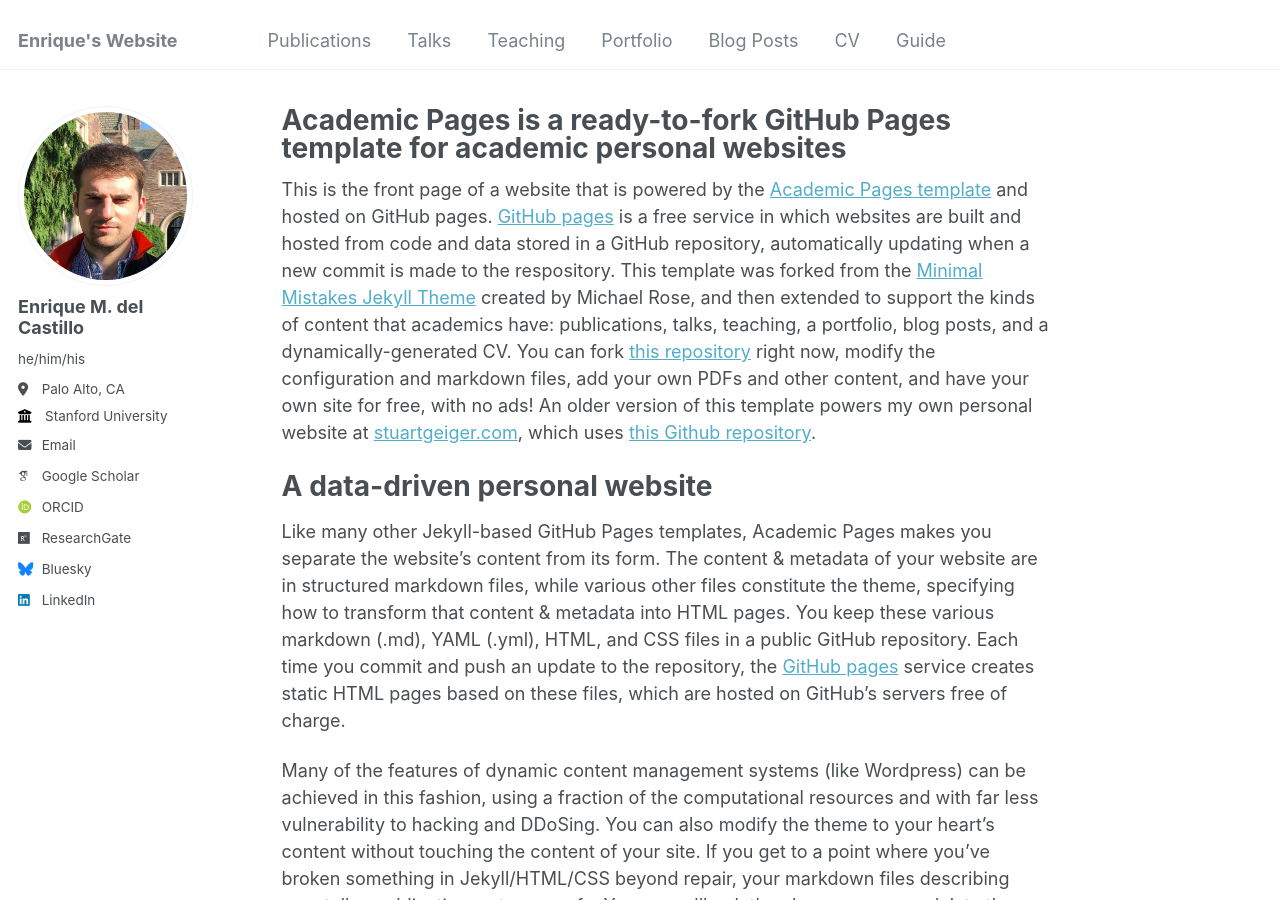
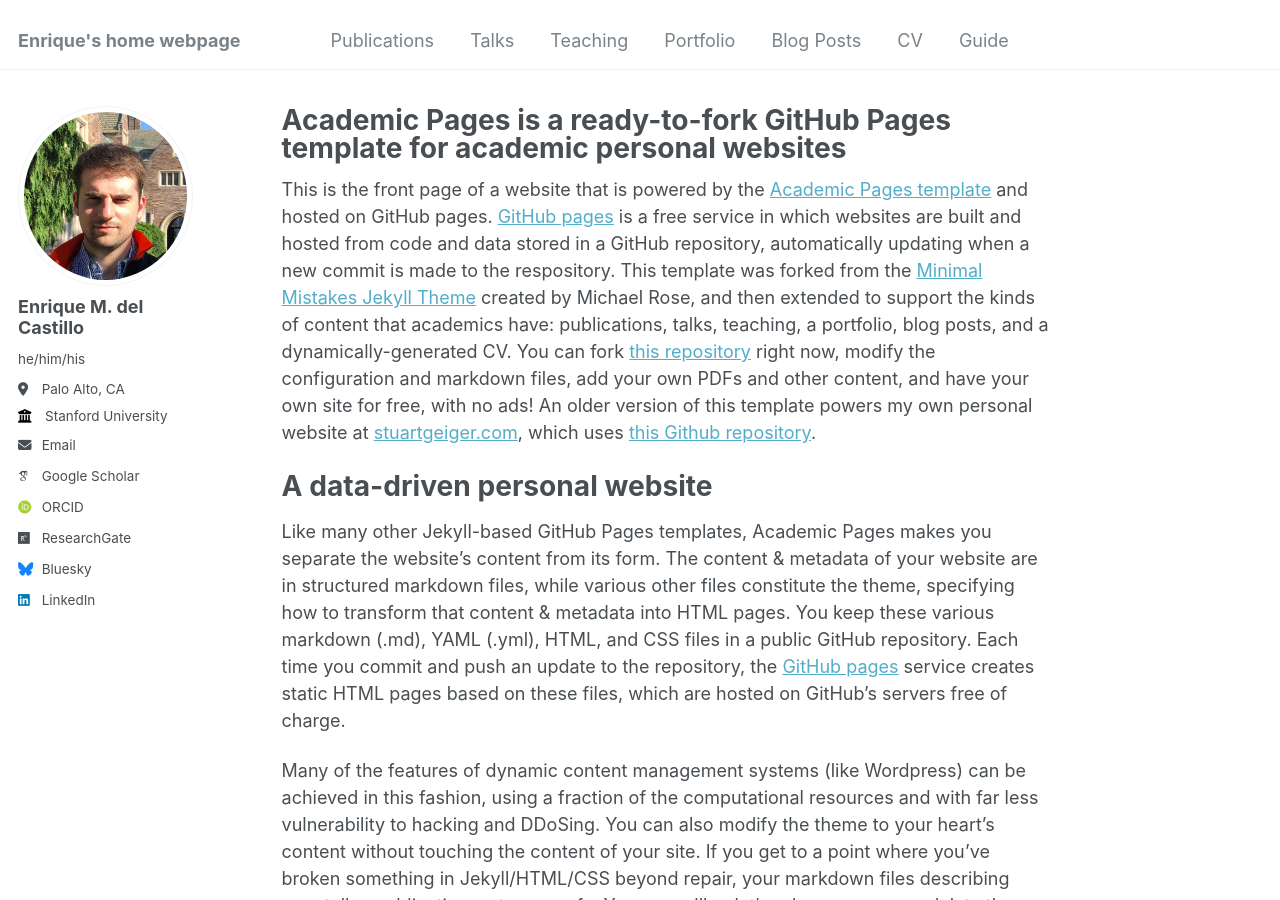
Before and after one commit to emdc19/emdcwebsite, a Jekyll site: the page built from _pages/about.md, in a window 1280 px wide and 900 px high. Built offline with Jekyll 4.4.1, drawn with Linux system fonts in a browser that asks for light colours; some web fonts are replaced.

Commit message:
Update _config.yml

```diff
--- a/_config.yml
+++ b/_config.yml
@@ -8,7 +8,7 @@
 
 # Basic Site Settings
 locale                   : "en-US"
-title                    : "Enrique's Website"
+title                    : "Enrique's home webpage"
 title_separator          : "-"
 name                     : &name "Enrique M. del Castillo"
 description              : &description "personal description"
```
